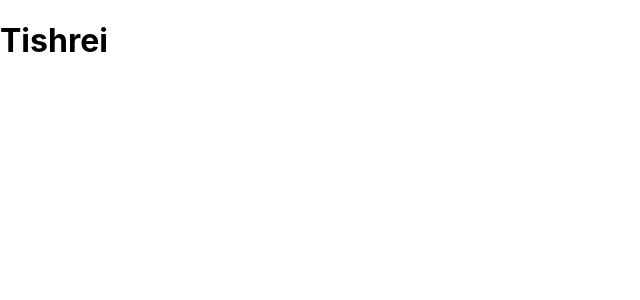
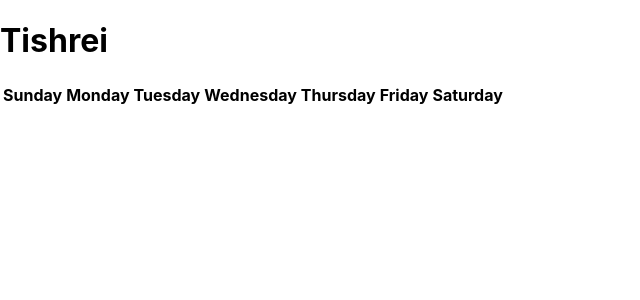
Before and after one commit to apolichenco/Jewish-Cal, a React (Create React App) app: page / in a window 1280 px wide. Shown: the top 300 px of the page, without its empty margins (0-640 px from the left). Built offline with nearby package versions, Linux system fonts and the light colour scheme; no server answers.

Commit message:
Making calendar

```diff
--- a/src/components/Calendar.js
+++ b/src/components/Calendar.js
@@ -16,25 +16,18 @@
   useEffect (() => {
     setHoliday(daysData.filter((day) => day.category === "holiday"))
   }, [])
-  useEffect (() => {
-    setCandles(daysData.filter((day) => day.category === "candles"))
-  }, [])
-  useEffect (() => {
-    setZmanim(daysData.filter((day) => day.category === "zmanim"))
-  }, [])
+  // useEffect (() => {
+  //   setCandles(daysData.filter((day) => day.category === "candles"))
+  // }, [])
+  // useEffect (() => {
+  //   setZmanim(daysData.filter((day) => day.category === "zmanim"))
+  // }, [])
   useEffect (() => {
     setParashat(daysData.filter((day) => day.category === "parashat"))
   }, [])
   useEffect (() => {
     setRoshchodesh(daysData.filter((day) => day.category === "roshchodesh"))
   }, [])
-
-  console.log(hebdate)
-  console.log(holiday)
-  console.log(candles)
-  console.log(zmanim)
-  console.log(roshchodesh)
-  console.log(parashat)
 
 
   return (
--- a/src/components/Table.js
+++ b/src/components/Table.js
@@ -1,9 +1,36 @@
 import React, { useState, useEffect } from "react";
+import Day from "./Day";
 
 
 function Table() {
   return (
     <div>
+      <table>
+        <tr>
+          <th>Sunday</th>
+          <th>Monday</th>
+          <th>Tuesday</th>
+          <th>Wednesday</th>
+          <th>Thursday</th>
+          <th>Friday</th>
+          <th>Saturday</th>
+        </tr>
+        <tr>
+          <Day />
+        </tr>
+        <tr>
+          <Day />
+        </tr>
+        <tr>
+          <Day />
+        </tr>
+        <tr>
+          <Day />
+        </tr>
+        <tr>
+          <Day />
+        </tr>
+      </table>
     </div>
   );
 }
```
